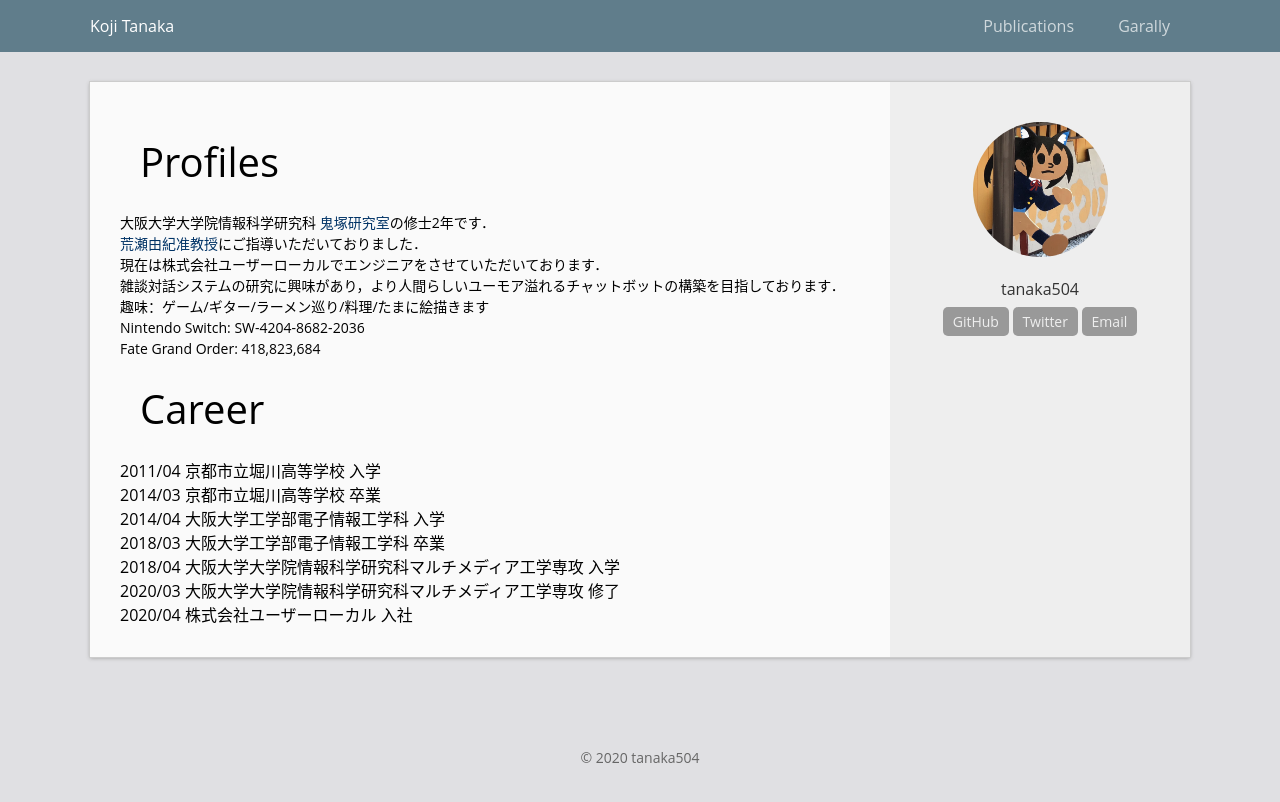
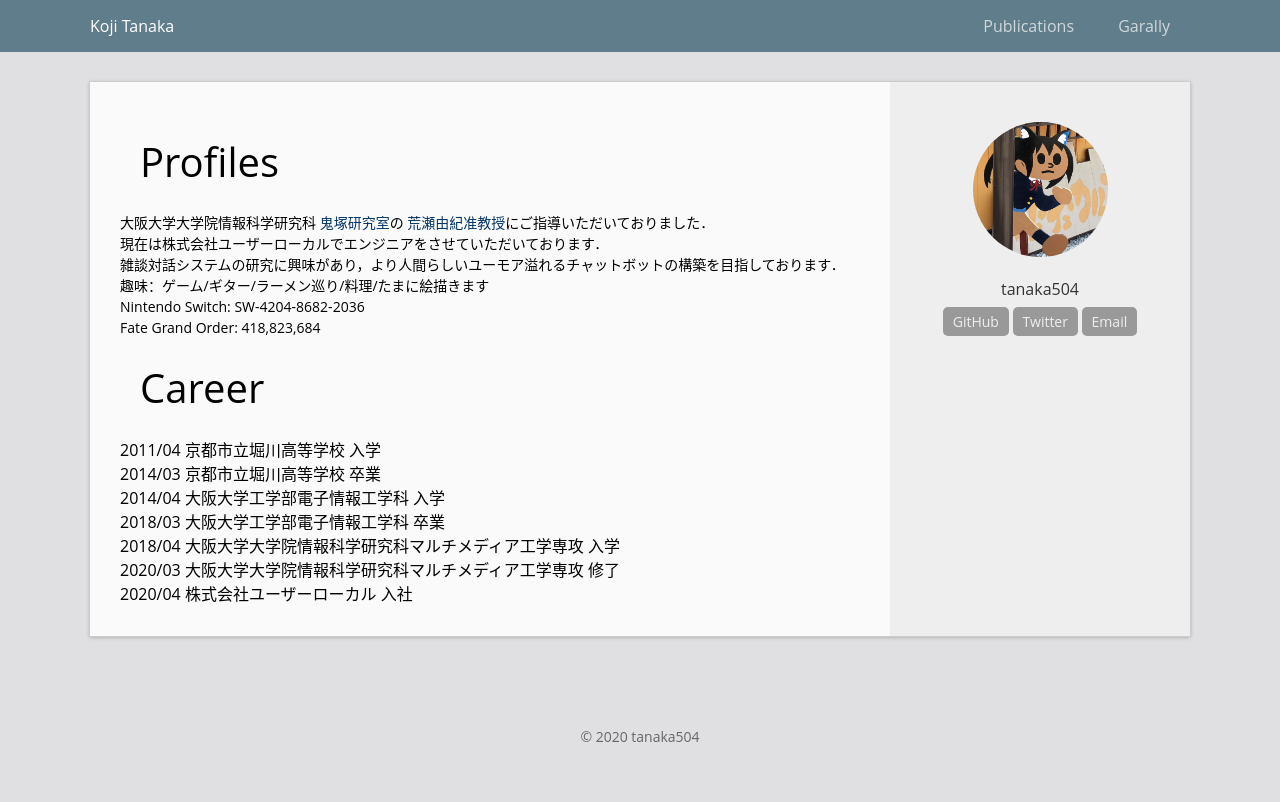
Before and after one commit to tanaka504/tanaka504.github.io, a Jekyll site: the page built from index.html, in a window 1280 px wide. Shown: the top 802 px of the page. Built offline with Jekyll 4.4.1, drawn with Linux system fonts in a browser that asks for light colours; the list of posts is cut into pages by our own code.

Commit message:
update introduction

```diff
--- a/index.html
+++ b/index.html
@@ -5,7 +5,7 @@ layout: default
 <div class="home">
   <h1 class="page-heading">Profiles</h1>
   <div class="self-introduce">
-    大阪大学大学院情報科学研究科 <a href="http://www-bigdata.ist.osaka-u.ac.jp/ja/home/">鬼塚研究室</a>の修士2年です．<br>
+    大阪大学大学院情報科学研究科 <a href="http://www-bigdata.ist.osaka-u.ac.jp/ja/home/">鬼塚研究室</a>の
     <a href="https://nlp-arase.github.io/">荒瀬由紀准教授</a>にご指導いただいておりました．<br>
     現在は株式会社ユーザーローカルでエンジニアをさせていただいております．<br>
     雑談対話システムの研究に興味があり，より人間らしいユーモア溢れるチャットボットの構築を目指しております．<br>
```
